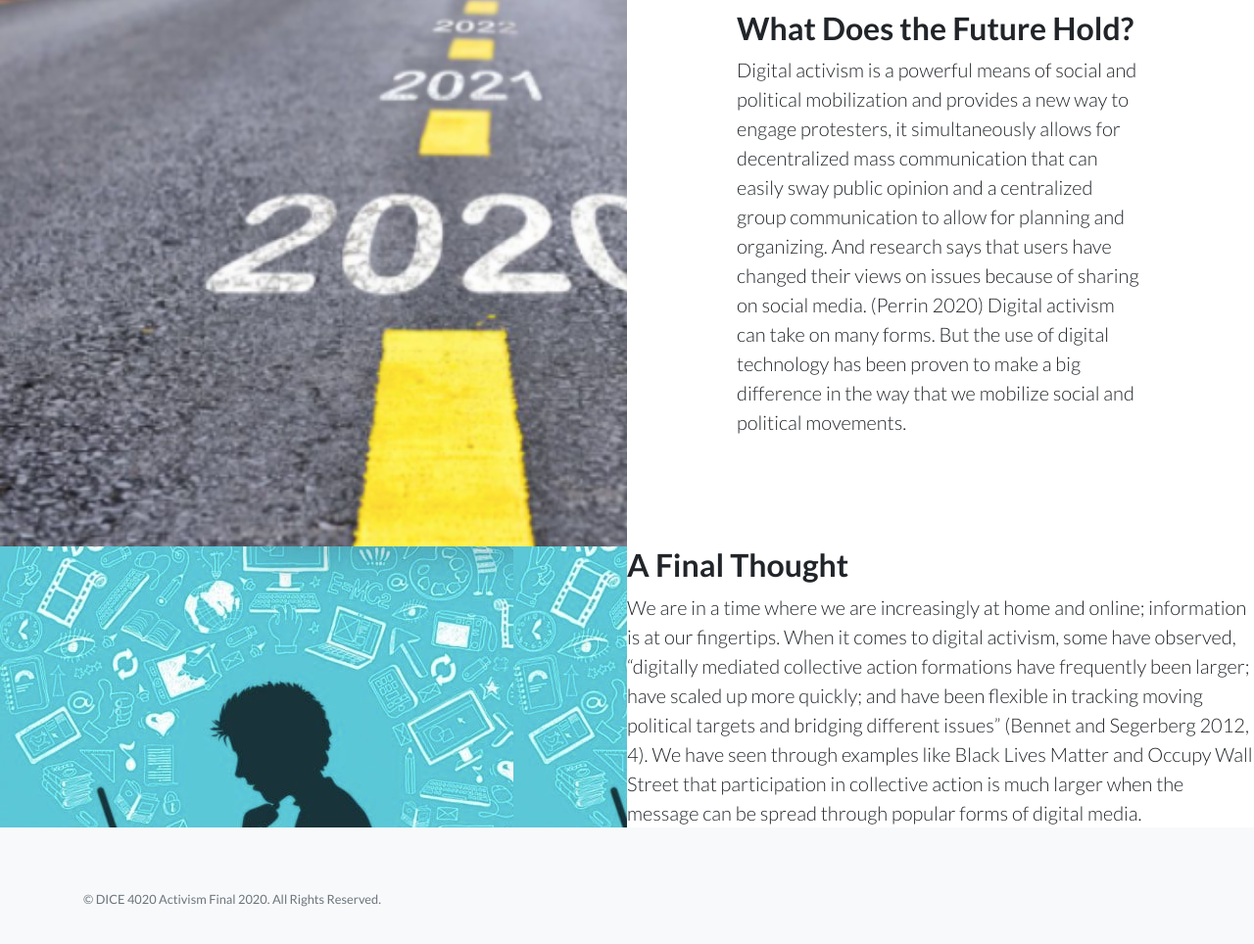
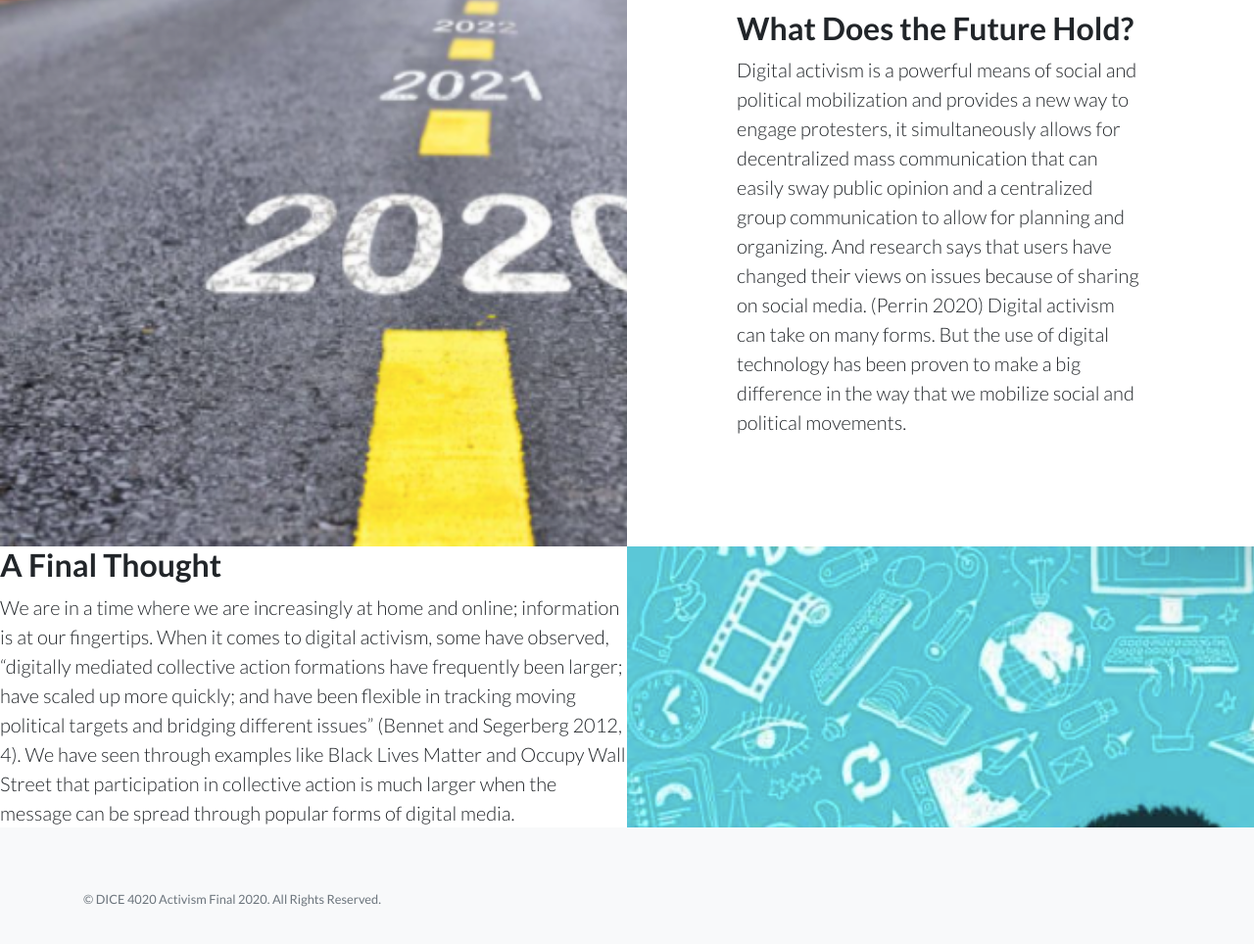
Before and after one commit to pamkent/finalactivism, a website: page movements.html in a window 1280 px wide. Shown: the part 3335-4299 px from the top of the page at 98% size. Drawn offline with Linux system fonts and the light colour scheme.

Commit message:
making changes

```diff
--- a/movements.html
+++ b/movements.html
@@ -103,10 +103,10 @@
       </div>
   </section>
   <div class="row no-gutters">
-        <div class="col-lg-6 text-white showcase-img" style="background-image: url('img/online.png');"></div>
-        <div class="col-lg-6 my-auto showcase-text">
+        <div class="col-lg-6 order-lg-2 text-white showcase-img" style="background-image: url('img/online.png');background-size:1000px;background-repeat:no-repeat;"></div>
+        <div class="col-lg-6 order-lg-1 my-auto showcase-text">
           <h2>A Final Thought</h2>
-          <p class="lead mb-0">We are in a time where we are increasingly at home and online; information is at our fingertips.  When it comes to digital activism, some have observed, “digitally mediated collective action formations have frequently been larger; have scaled up more quickly; and have been flexible in tracking moving political targets and bridging different issues” (Bennet and Segerberg 2012, 4).  We have seen through examples like Black Lives Matter and Occupy Wall Street that participation in collective action is much larger when the message can be spread through popular forms of digital media.
+         <p class="lead mb-0">We are in a time where we are increasingly at home and online; information is at our fingertips.  When it comes to digital activism, some have observed, “digitally mediated collective action formations have frequently been larger; have scaled up more quickly; and have been flexible in tracking moving political targets and bridging different issues” (Bennet and Segerberg 2012, 4).  We have seen through examples like Black Lives Matter and Occupy Wall Street that participation in collective action is much larger when the message can be spread through popular forms of digital media.
 </p>
         </div>
       </div>
```
Also changed, not shown: index.html (+1 -1 lines).
